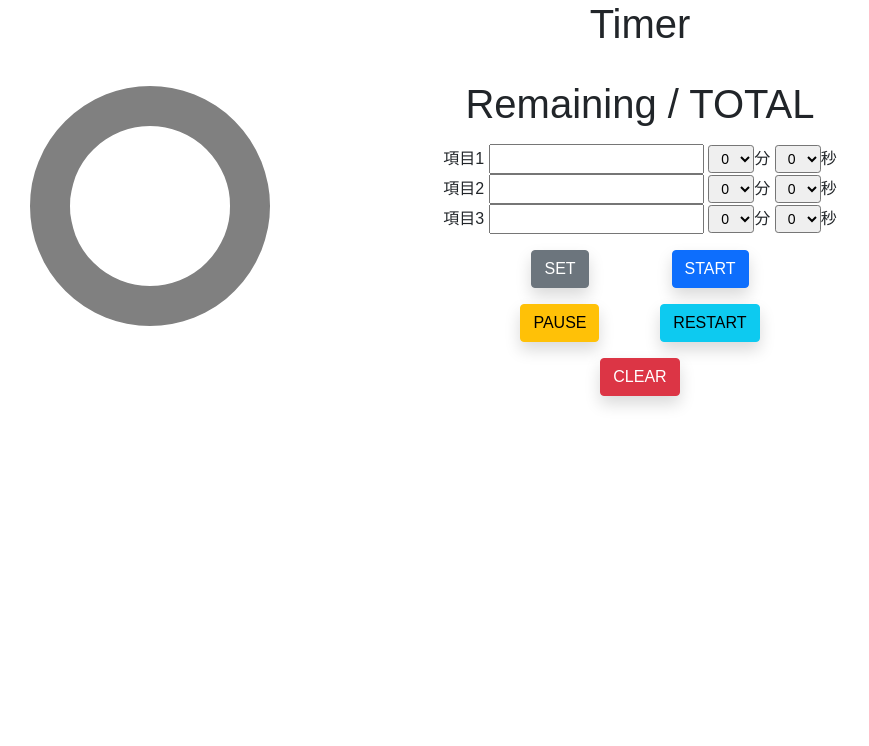
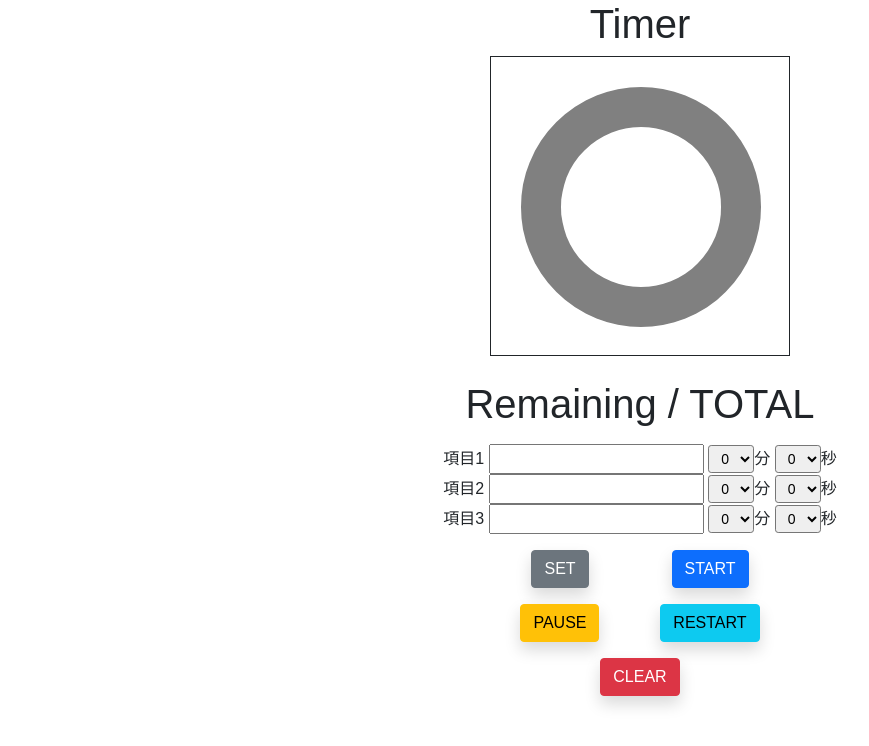
Before and after one commit to okawahiroto/timer, a plain HTML site: page index.html in a window 1280 px wide. Shown: the whole page, without its empty margins (0-869 px from the left). Drawn offline with nearby package versions, Linux system fonts and the light colour scheme.

Commit message:
円グラフの位置調整、canvas-wrapperとcanvasのposition

```diff
--- a/index.css
+++ b/index.css
@@ -11,19 +11,30 @@ body {
   font-family: 'Yu Gothic','Yu Gothic Medium','メイリオ','MS ゴシック','游ゴシック Medium',sans-serif;
 }
 
-.canvas-wrapper {
+#canvas-wrapper {
+  width: 300px;
+  height: 300px;
   position: relative;
+  border: solid 1px;
 }
 
-.canvas-wrapper canvas {
+#canvas {
   position: absolute;
   top: 0;
   left: 0;
+  rotate: -90deg;
+  /* border: solid 3px black; */
 }
 
-#canvas {
-  transform:rotate(-90deg);
+#canvas-text {
+  top: 0;
+  left: 0;
+
+  position: absolute;
+  /* border: dotted 3px red; */
 }
+
+
 
 .form-wrapper {
   font-family: 'Yu Gothic','Yu Gothic Medium','メイリオ','MS ゴシック','游ゴシック Medium',sans-serif;
--- a/index.html
+++ b/index.html
@@ -15,7 +15,7 @@
 
     <main id="main">
       <h1>Timer</h1>
-      <div class="canvas-wrapper">
+      <div id="canvas-wrapper">
         <!-- <canvas id="canvas" width="300" height="300" style="position: static; left: 100px; top: 400px; z-index: 0;"></canvas> -->
         <canvas id="canvas" width="300" height="300"></canvas>
         <canvas id="canvas-text" width="300" height="300"></canvas>
```
